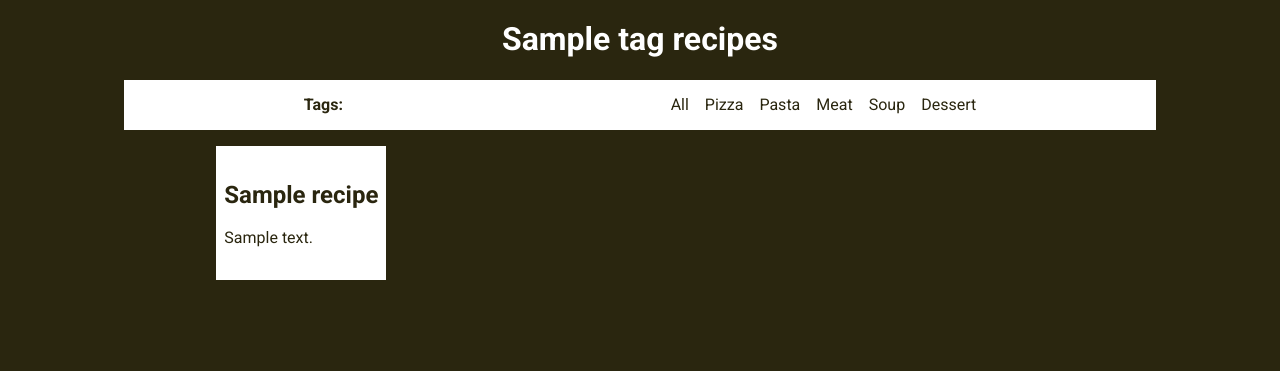
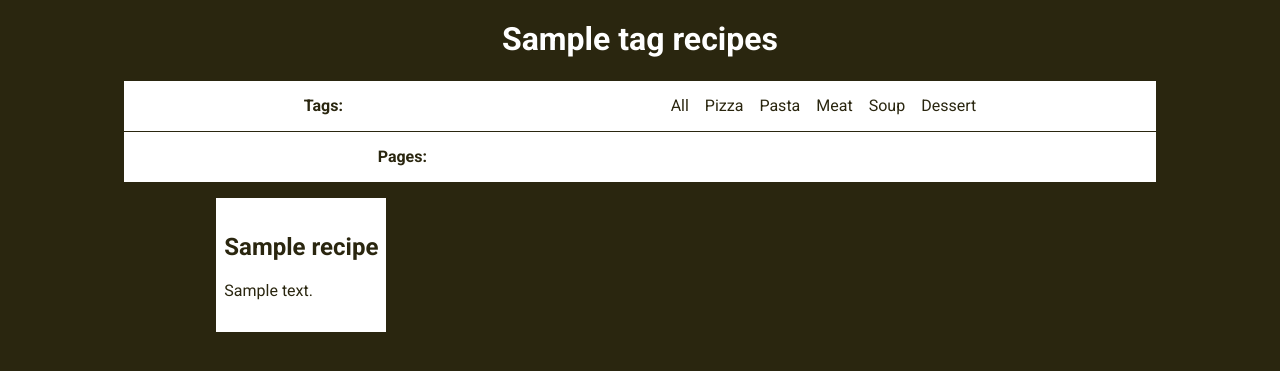
Before and after one commit to async-devil/cvut-fel-sit-zwa-semestralka, a PHP site: template src/views/recipes.php in a window 1280 px wide. Shown: the part 56-427 px from the top of the page. Run offline with PHP 8.4, Linux system fonts and the light colour scheme; the template is opened without the code that fills it: most values are stand-ins (such as "Sample title", 1, 10 or a date in 2020); data that the repository does not hold is empty.

Commit message:
feat: implement pagination

```diff
--- a/src/public/styles/recipes-page.css
+++ b/src/public/styles/recipes-page.css
@@ -1,4 +1,4 @@
-.tags {
+.body-nav {
   max-width: 1000px;
 
   display: flex;
@@ -7,17 +7,19 @@
   padding: 1rem;
   margin: 0 auto;
 
+  border-top: 1px solid #2a260f;
+
   background-color: #ffffff;
   color: #2a260f;
 }
 
-.tags p {
+.body-nav p {
   margin: 0;
 
   font-weight: bold;
 }
 
-.tags ul {
+.body-nav ul {
   display: flex;
   gap: 1rem;
 
@@ -27,7 +29,7 @@
   list-style-type: none;
 }
 
-.tags ul a:hover {
+.body-nav ul a:hover {
   text-decoration: underline;
 }
 
--- a/src/views/recipes.php
+++ b/src/views/recipes.php
@@ -18,7 +18,7 @@ require_once __DIR__ . '/components/head.php';
   <?php require_once __DIR__ . "/components/header.php"; ?>
   <main>
     <h1><?= ucfirst($tag) ?> recipes</h1>
-    <nav class="tags">
+    <nav class="body-nav tags">
       <p>Tags:</p>
       <ul>
         <li><a href="<?= urlBuilder($GLOBALS["PREFIX"], "recipes/catalog/all") ?>">All</a></li>
@@ -27,6 +27,14 @@ require_once __DIR__ . '/components/head.php';
         <li><a href="<?= urlBuilder($GLOBALS["PREFIX"], "recipes/catalog/meat") ?>">Meat</a></li>
         <li><a href="<?= urlBuilder($GLOBALS["PREFIX"], "recipes/catalog/soup") ?>">Soup</a></li>
         <li><a href="<?= urlBuilder($GLOBALS["PREFIX"], "recipes/catalog/dessert") ?>">Dessert</a></li>
+      </ul>
+    </nav>
+    <nav class="body-nav pages">
+      <p>Pages:</p>
+      <ul>
+        <?php for ($i = 1; $i <= $pagesCount; $i += 1) : ?>
+          <li><a href="<?= urlBuilder($GLOBALS["PREFIX"], "recipes/catalog/{$tag}/pages/{$i}") ?>"><?= $i ?></a></li>
+        <?php endfor ?>
       </ul>
     </nav>
     <section class="recipes">
```
Also changed, not shown: src/index.php (+16 -4 lines).
